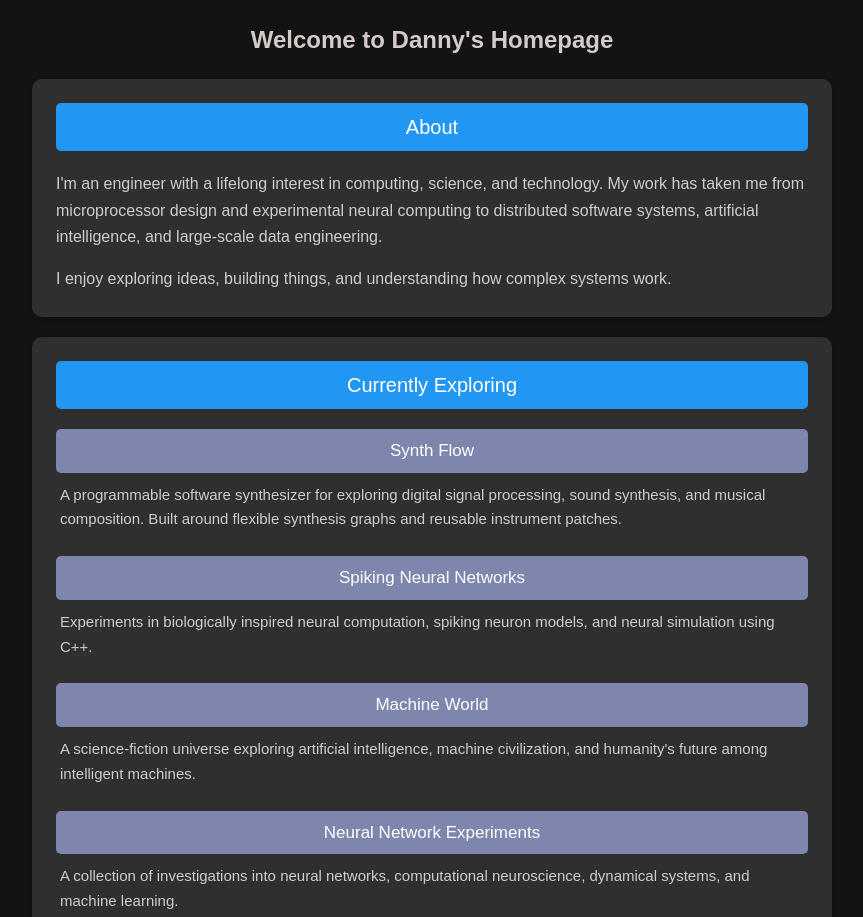
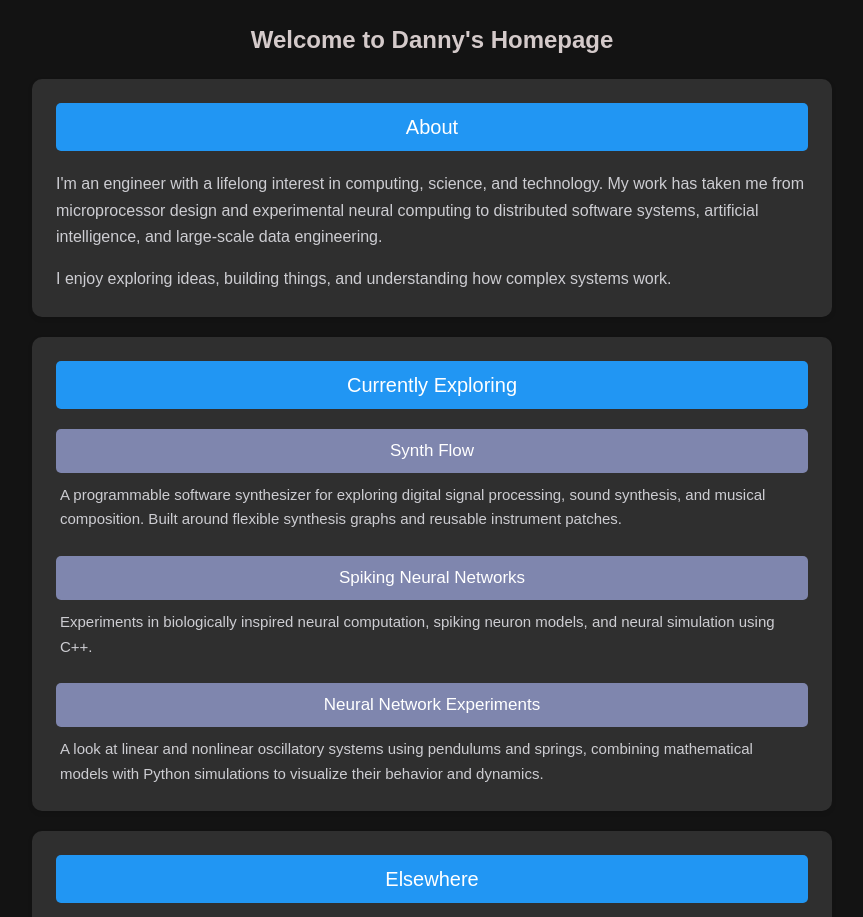
Before and after one commit to dvoils/dvoils.github.io, a plain HTML site: page index.html in a window 1280 px wide. Shown: the top 917 px of the page, without its empty margins (208-1071 px from the left). Drawn offline with Linux system fonts and the light colour scheme.

Commit message:
osc notes

```diff
--- a/index.html
+++ b/index.html
@@ -278,25 +278,12 @@
 
       <div class="subtopic">
         <a class="subtopic-button"
-           href="https://gitlab.com/dvoils/machine-world">
-          Machine World
-        </a>
-        <p>
-          A science-fiction universe exploring artificial
-          intelligence, machine civilization, and humanity's
-          future among intelligent machines.
-        </p>
-      </div>
-
-      <div class="subtopic">
-        <a class="subtopic-button"
            href="https://github.com/dvoils/neural-network-experiments/blob/main/osc_dyn.ipynb">
           Neural Network Experiments
         </a>
         <p>
-          A collection of investigations into neural networks,
-          computational neuroscience, dynamical systems,
-          and machine learning.
+          A look at linear and nonlinear oscillatory systems using pendulums and springs,
+          combining mathematical models with Python simulations to visualize their behavior and dynamics.
         </p>
       </div>
     </section>
```
